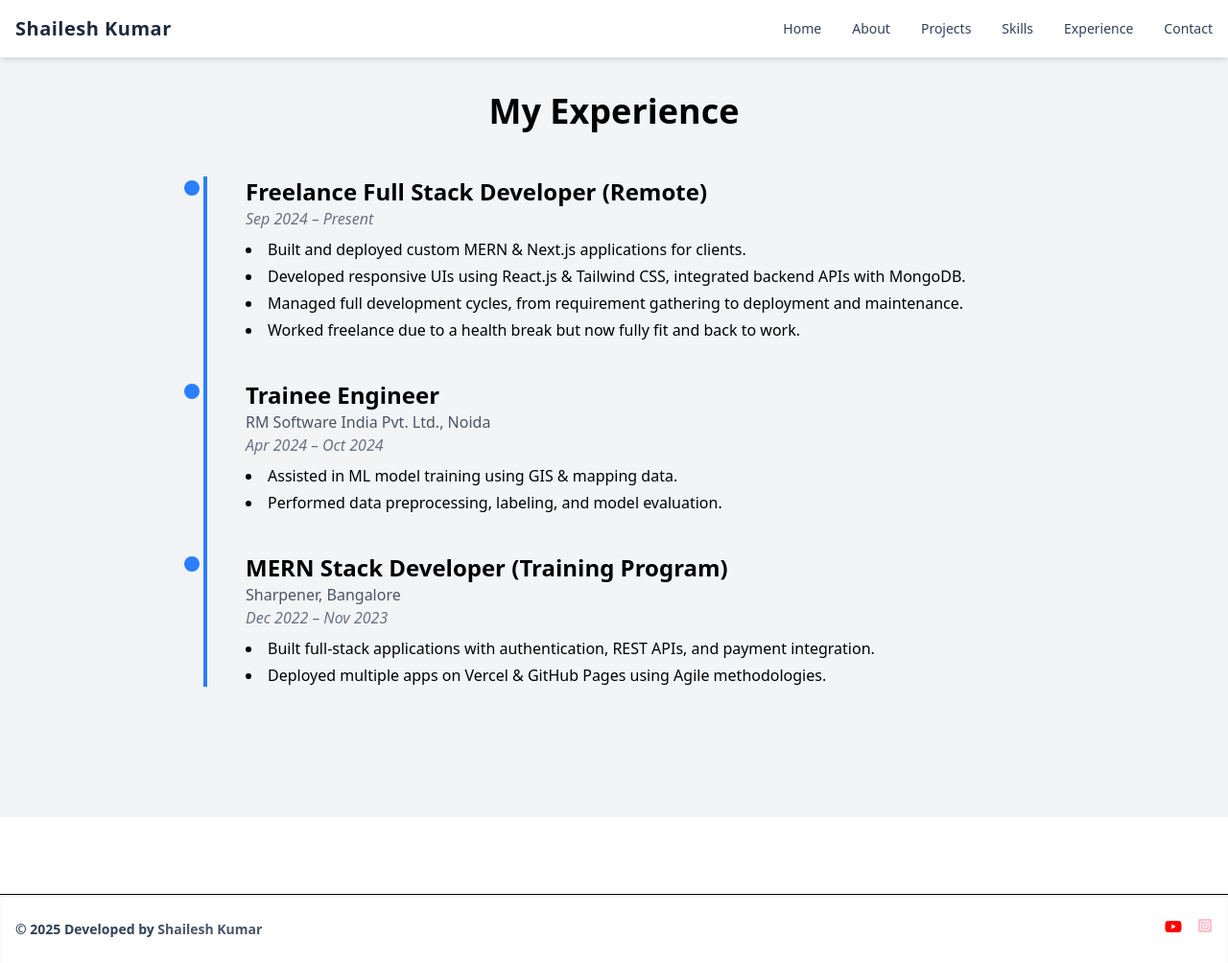
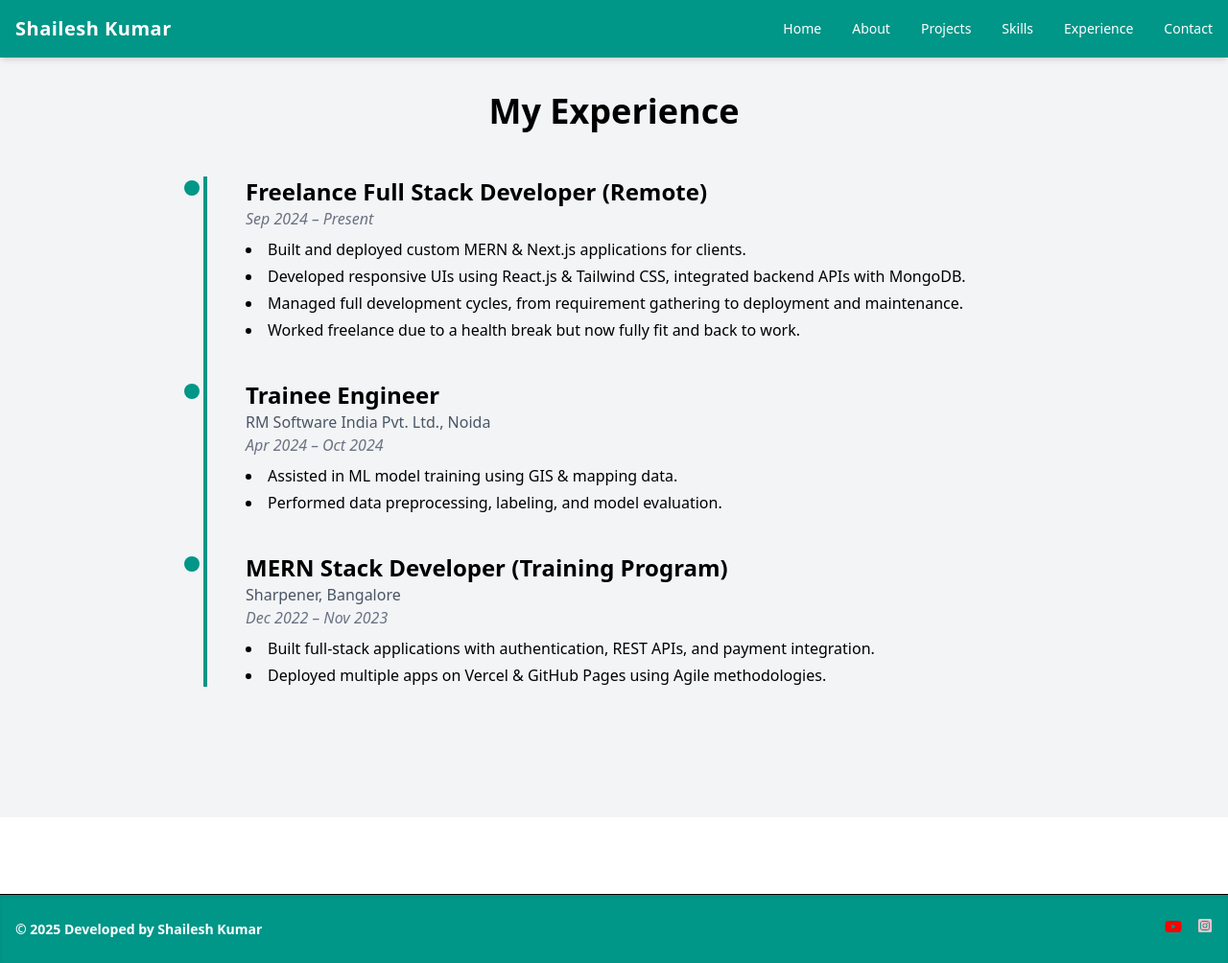
Before and after one commit to Kumarshailesh9/Next-Portfolio, a Next.js app: page /experience in a window 1280 px wide. Shown: the whole page at 96% size. Built offline with nearby package versions, Linux system fonts and the light colour scheme; some icons are missing.

Commit message:
Background changed

```diff
--- a/src/app/component/ContactForm.tsx
+++ b/src/app/component/ContactForm.tsx
@@ -53,7 +53,7 @@ export default function ContactForm() {
         required
         value={formData.name}
         onChange={handleChange}
-        className="w-full p-3 border rounded-lg focus:outline-none focus:ring-2 focus:ring-blue-500"
+        className="w-full p-3 border rounded-lg focus:outline-none focus:ring-2 focus:ring-green-700"
       />
 
       <input
@@ -63,7 +63,7 @@ export default function ContactForm() {
         required
         value={formData.email}
         onChange={handleChange}
-        className="w-full p-3 border rounded-lg focus:outline-none focus:ring-2 focus:ring-blue-500"
+        className="w-full p-3 border rounded-lg focus:outline-none focus:ring-2 focus:ring-green-700"
       />
 
       <textarea
@@ -73,13 +73,13 @@ export default function ContactForm() {
         required
         value={formData.message}
         onChange={handleChange}
-        className="w-full p-3 border rounded-lg focus:outline-none focus:ring-2 focus:ring-blue-500"
+        className="w-full p-3 border rounded-lg focus:outline-none focus:ring-2 focus:ring-green-700"
       />
 
       <button
         type="submit"
         disabled={loading}
-        className="w-full bg-blue-600 hover:bg-blue-700 text-white font-semibold py-3 rounded-lg transition-all duration-300"
+        className="w-full background1 hover:bg-green-700 text-white font-semibold py-3 rounded-lg transition-all duration-300"
       >
         {loading ? "Sending..." : "Send Message"}
       </button>
--- a/src/app/component/Footer.tsx
+++ b/src/app/component/Footer.tsx
@@ -5,12 +5,12 @@ import {FaYoutube, FaInstagramSquare } from "react-icons/fa"
 
 export default function Footer() {
   return (
-    <footer className="w-full bg-white border-t shadow-inner mt-20">
-      <div className="container mx-auto px-4 py-6 flex flex-col md:flex-row items-center justify-between text-slate-700">
+    <footer className="w-full background1 border-t shadow-inner mt-20">
+      <div className="container mx-auto px-4 py-6 flex flex-col md:flex-row items-center justify-between text-white">
         {/* Left Section */}
         <h2 className="text-sm font-semibold mb-3 md:mb-0">
           © {new Date().getFullYear()} Developed by{" "}
-          <span className="text-gray-600 font-bold">Shailesh Kumar</span>
+          <span className="text-white font-bold">Shailesh Kumar</span>
         </h2>
 
         {/* Footer Links */}
--- a/src/app/component/Hero.tsx
+++ b/src/app/component/Hero.tsx
@@ -13,9 +13,9 @@ export default function Hero() {
           Hello! I&apos;m Shailesh Kumar
         </h1>
 
-        <h2 className="text-2xl md:text-3xl font-semibold text-indigo-600 mb-4">
+        <h2 className="text-2xl md:text-3xl font-semibold text-green-900 mb-4">
           I am a{" "}
-          <span className="text-indigo-600">
+          <span className="text-green-800">
             <Typewriter
               onInit={(typewriter) => {
                 typewriter
@@ -48,14 +48,14 @@ export default function Hero() {
           <a
             href="/Shailesh_Kumar_Resume.pdf"
             download="Shailesh_Kumar_Resume.pdf"
-            className="bg-blue-500 text-white px-6 py-3 rounded-lg hover:bg-blue-600 transition"
+            className="background1 text-white px-6 py-3 rounded-lg hover:bg-blue-600 transition"
           >
             Download Resume
           </a>
 
           <Link
             href="/contact"
-            className="bg-gray-200 text-slate-800 px-6 py-2 rounded-md hover:bg-gray-300 transition"
+            className="background1 text-white px-6 py-2 rounded-md hover:bg-gray-300 transition"
           >
             Contact Me
           </Link>
--- a/src/app/component/Navbar.tsx
+++ b/src/app/component/Navbar.tsx
@@ -17,13 +17,13 @@ export default function Navbar() {
   ];
 
   return (
-    <nav className="fixed top-0 left-0 w-full bg-white shadow-md z-50">
-      <div className="container mx-auto flex items-center justify-between px-4 py-3 lg:py-4 text-slate-800">
+    <nav className="fixed top-0 left-0 w-full background1 shadow-md z-50">
+      <div className="container mx-auto flex items-center justify-between px-4 py-3 lg:py-4 text-white">
 
         {/* Logo / Brand */}
         <Link
           href="/"
-          className="text-lg md:text-xl font-semibold tracking-wide hover:text-gray-600 transition-colors whitespace-nowrap"
+          className="text-lg md:text-xl font-semibold tracking-wide hover:size-bold transition-colors whitespace-nowrap"
         >
           Shailesh Kumar
         </Link>
@@ -34,7 +34,7 @@ export default function Navbar() {
             <li key={href}>
               <Link
                 href={href}
-                className="text-slate-700 hover:text-gray-600 transition-colors"
+                className="text-white hover:text-gray-600 transition-colors"
               >
                 {label}
               </Link>
@@ -51,7 +51,6 @@ export default function Navbar() {
         </button>
       </div>
 
-      {/* Mobile Menu Dropdown */}
       {isOpen && (
         <div className="lg:hidden bg-white shadow-md">
           <ul className="flex flex-col items-center space-y-3 py-4 text-sm font-medium">
--- a/src/app/component/ProjectCard.tsx
+++ b/src/app/component/ProjectCard.tsx
@@ -52,7 +52,7 @@ export default function ProjectCard({
           <Link
             href={liveLink}
             target="_blank"
-            className="bg-green-800 text-white text-sm font-medium px-4 py-2 rounded-lg hover:bg-green-700 transition-colors"
+            className="background1 text-white text-sm font-medium px-4 py-2 rounded-lg hover:bg-green-700 transition-colors"
           >
             Live Demo
           </Link>
--- a/src/app/experience/page.tsx
+++ b/src/app/experience/page.tsx
@@ -45,7 +45,7 @@ export default function ExperiencePage() {
       <h1 className="text-4xl font-bold mb-12 text-center">My Experience</h1>
       <div className="relative max-w-4xl mx-auto">
         {/* Vertical Line */}
-        <div className="absolute left-5 top-0 w-1 bg-blue-500 h-full hidden md:block"></div>
+        <div className="absolute left-5 top-0 w-1 background1 h-full hidden md:block"></div>
 
         {experiences.map((exp, index) => (
           <div
@@ -53,7 +53,7 @@ export default function ExperiencePage() {
             className={`mb-10 relative md:pl-16 pl-8`}
           >
             {/* Circle */}
-            <div className="absolute left-0 md:left-0 top-1 w-4 h-4 bg-blue-500 rounded-full"></div>
+            <div className="absolute left-0 md:left-0 top-1 w-4 h-4 background1 rounded-full"></div>
 
             <h2 className="text-2xl font-semibold">{exp.role}</h2>
             {exp.company && <p className="text-gray-600">{exp.company}</p>}
--- a/src/app/globals.css
+++ b/src/app/globals.css
@@ -1,5 +1,5 @@
 @import "tailwindcss";
 
-body {
-
+.background1 {
+   background-color: #009688;
 }
```
